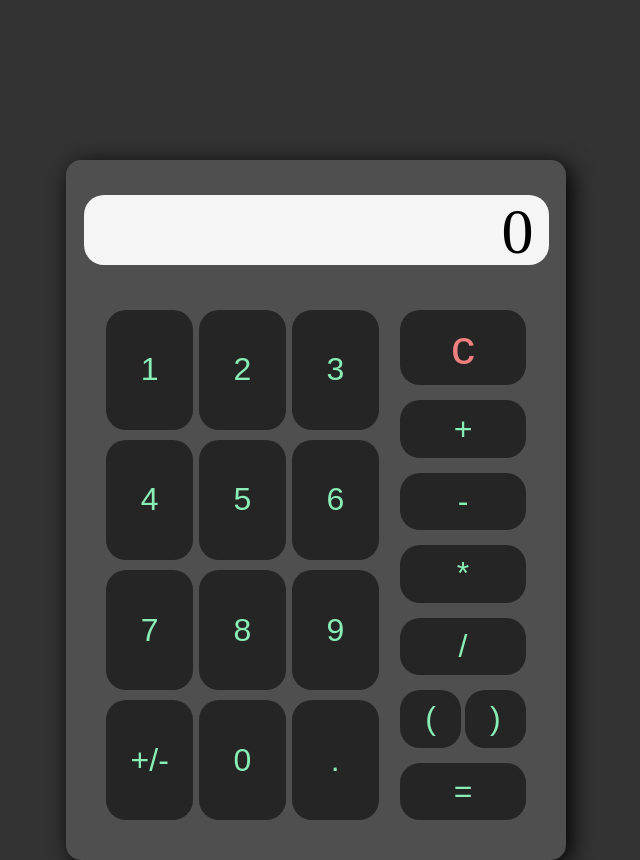
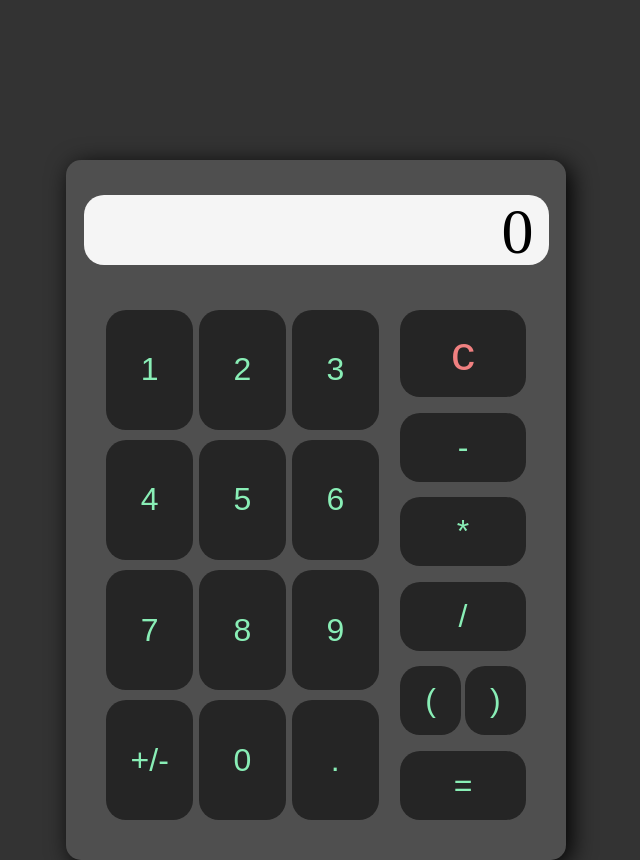
Before and after one commit to dbode94/calculator, a React (Create React App) app: page / in a window 1280 px wide. Shown: the whole page, without its empty margins (254-894 px from the left). Built offline with nearby package versions, Linux system fonts and the light colour scheme; a web font is replaced by a local one.

Commit message:
testing deploy on gh-page

```diff
--- a/src/components/buttonPanel/buttonPanel.component.jsx
+++ b/src/components/buttonPanel/buttonPanel.component.jsx
@@ -48,7 +48,7 @@ const ButtonPanel = () =>{
         </div>
         <div className="oprationButton-container">
             <Button value={'c'} key={16} buttonType={'specialButton'} onClick = {handleClick}/>
-            <Button value={'+'} key={12} onClick = {handleClick}/>
+
             <Button value={'-'} key={13} onClick = {handleClick}/>
             <Button value={'*'} key={14} onClick = {handleClick}/>
             <Button value={'/'} key={15} onClick = {handleClick}/>
```
